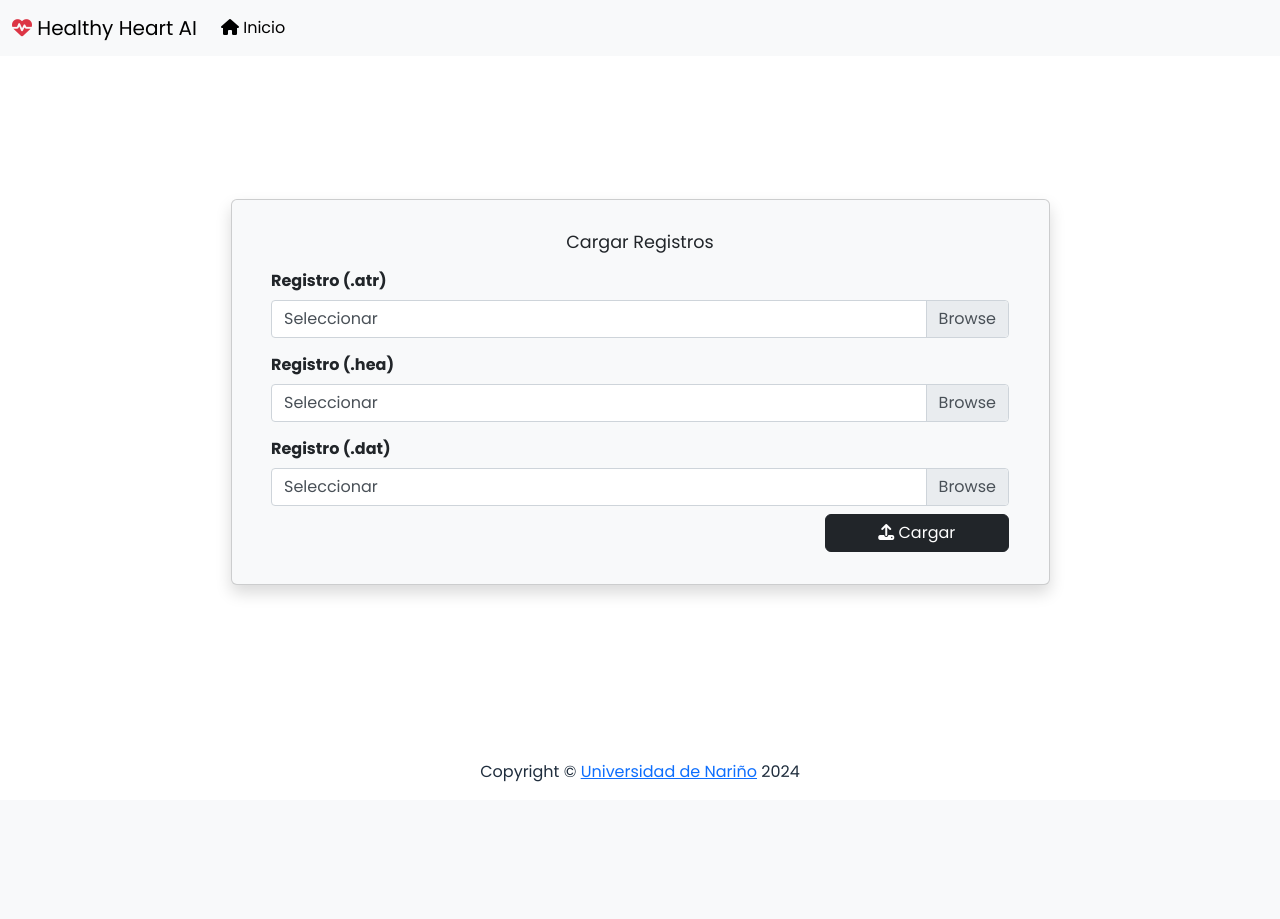
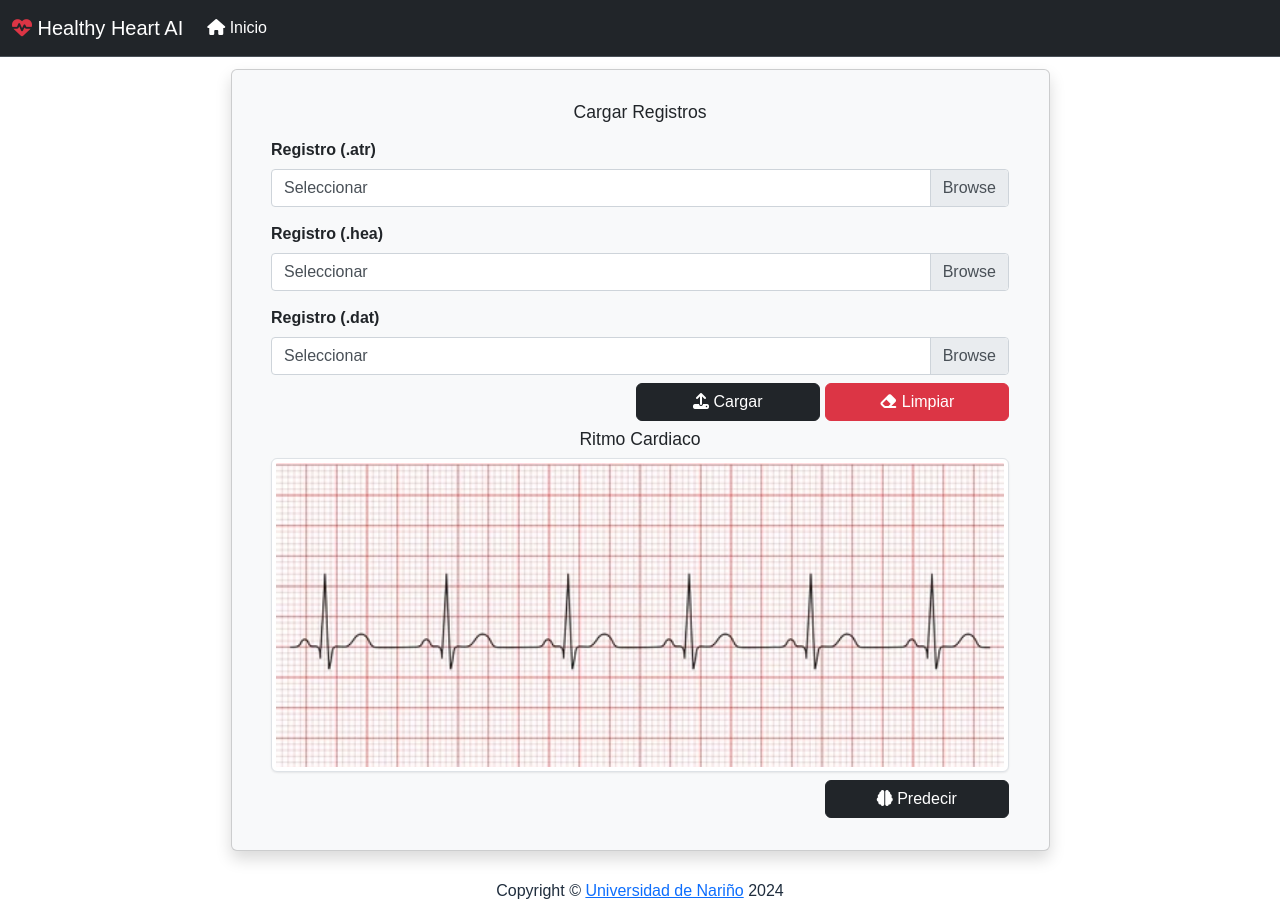
Before and after one commit to Errol-Garcia/HeartBeats, a PHP site: page /index.html in a window 1280 px wide. Before the commit the page ends 782 px from the top, so only its background shows below. Run offline with PHP 8.4, Linux system fonts and the light colour scheme; some libraries are stand-ins or nearby versions.

Commit message:
imagen ecg implementada

```diff
--- a/css/style.css
+++ b/css/style.css
@@ -1,4 +1,4 @@
-@import url('https://fonts.googleapis.com/css2?family=Poppins:ital,wght@0,100;0,200;0,300;0,400;0,500;0,600;0,700;0,800;0,900;1,100;1,200;1,300;1,400;1,500;1,600;1,700;1,800;1,900&display=swap');
+/* @import url('https://fonts.googleapis.com/css2?family=Poppins:ital,wght@0,100;0,200;0,300;0,400;0,500;0,600;0,700;0,800;0,900;1,100;1,200;1,300;1,400;1,500;1,600;1,700;1,800;1,900&display=swap'); */
 
 * {
     margin: 0;
--- a/index.html
+++ b/index.html
@@ -14,7 +14,6 @@
 
   <link rel="stylesheet" href="https://cdnjs.cloudflare.com/ajax/libs/font-awesome/6.5.2/css/all.min.css">
 
-
   <link rel="stylesheet" href="css/style.css">
 </head>
 
@@ -26,7 +25,7 @@
   </div>
 
   <header>
-    <nav class="navbar navbar-expand-lg bg-body-tertiary">
+    <nav class="navbar navbar-expand-lg bg-dark border-bottom border-body" data-bs-theme="dark">
       <div class="container-fluid">
         <a class="navbar-brand" href="#"><i class="fa-solid fa-heart-pulse text-danger"></i> Healthy Heart AI</a>
 
@@ -47,12 +46,12 @@
   </header>
 
   <main>
-    <div class="container d-flex flex-column justify-content-center align-items-center h-100">
+    <div class="container d-flex flex-column justify-content-center align-items-center mt-2 h-100">
       <div class="row d-flex flex-column justify-content-center align-items-center w-100">
         <div class="col-12 row d-flex flex-column justify-content-center align-items-center">
           <div class="card w-75 mb-3 shadow p-3 bg-body-tertiary rounded">
             <div class="card-body">
-              <h4 class="card-title text-center col-lg-12 mb-2">Cargar Registros</h4>
+              <h3 class="card-title text-center col-lg-12 mb-2">Cargar Registros</h3>
 
               <form id="form_upload_arrhythmia" action="#" method="post" novalidate="novalidate">
                 <!-- Registro (.atr) -->
@@ -61,7 +60,7 @@
                   <div class="custom-file">
                     <input type="file" class="form-control custom-file-input" name="fileInput" id="fileInput"
                       placeholder="Selecciona un archivo" required>
-                    <label class="custom-file-label" for="customFile">Seleccionar</label>
+                    <label class="custom-file-label" for="fileInput">Seleccionar</label>
                   </div>
                 </div>
 
@@ -71,7 +70,7 @@
                   <div class="custom-file">
                     <input type="file" class="form-control custom-file-input" name="fileInput2" id="fileInput2"
                       placeholder="Selecciona un archivo" required>
-                    <label class="custom-file-label" for="customFile">Seleccionar</label>
+                    <label class="custom-file-label" for="fileInput2">Seleccionar</label>
                   </div>
                 </div>
 
@@ -81,21 +80,33 @@
                   <div class="custom-file">
                     <input type="file" class="form-control custom-file-input" name="fileInput3" id="fileInput3"
                       placeholder="Selecciona un archivo" required>
-                    <label class="custom-file-label" for="customFile">Seleccionar</label>
+                    <label class="custom-file-label" for="fileInput2">Seleccionar</label>
                   </div>
                 </div>
 
-                <div class="col-lg-12 text-end">
+                <div class="col-lg-12 text-end g-2">
                   <button type="submit" id="btn_submit" class="btn btn-dark w-25"><i class="fa-solid fa-upload"></i>
                     Cargar</button>
+
+                  <button type="button" id="btn_clean" class="btn btn-danger w-25"><i class="fa-solid fa-eraser"></i>
+                    Limpiar</button>
                 </div>
               </form>
 
-              <h4 class="card-title text-center col-lg-12 mt-2 mb-2 d-none">Ritmo Cardiaco</h4>
+              <h3 class="card-title text-center col-lg-12 mt-2 mb-2">Ritmo Cardiaco</h3>
 
-              <form id="form_predict_arrhythmia" class="d-none" action="#" method="post" novalidate="novalidate">
+              <form id="form_predict_arrhythmia" action="#" method="post" novalidate="novalidate">
+                <div class="col-lg-12 text-center mb-2">
+                  <picture>
+                    <img class="rounded mx-auto d-block img-fluid img-thumbnail" src="image/Señal ECG.webp"
+                      alt="El electrocardiograma muestra una línea normal de latido cardíaco (ritmo sinusal). ECG. EKG. Signo vital. Símbolo de atención médica. Vector de stock"
+                      title="El electrocardiograma muestra una línea normal de latido cardíaco (ritmo sinusal). ECG. EKG. Signo vital. Símbolo de atención médica."
+                      width="100%" height="360" loading="lazy">
+                  </picture>
+                </div>
+
                 <div class="col-lg-12 text-end">
-                  <button type="submit" id="btn_submit" class="btn btn-dark w-25"><i class="fa-solid fa-brain"></i>
+                  <button type=" submit" id="btn_submit" class="btn btn-dark w-25"><i class="fa-solid fa-brain"></i>
                     Predecir</button>
                 </div>
               </form>
```
Also changed, not shown: image/Señal ECG.webp (added).
